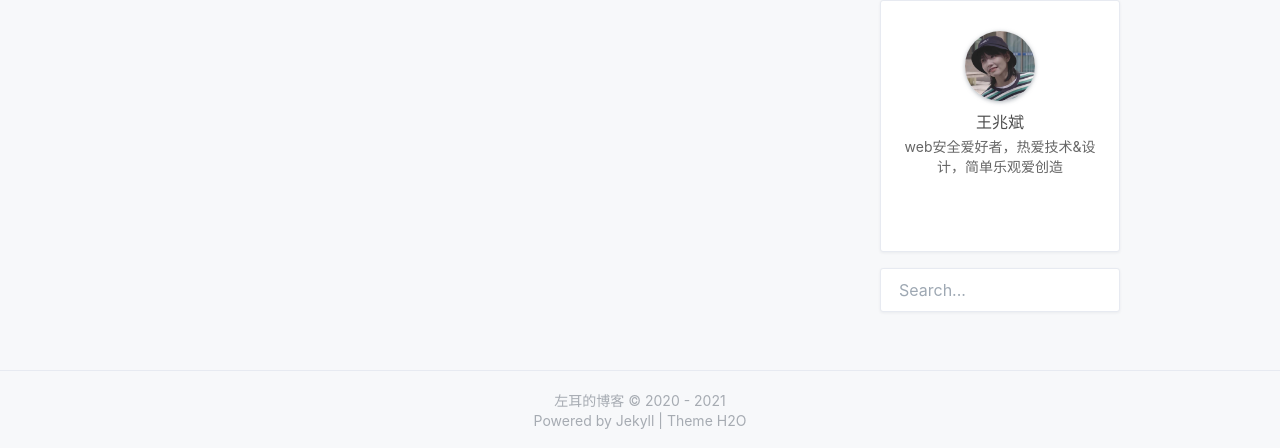
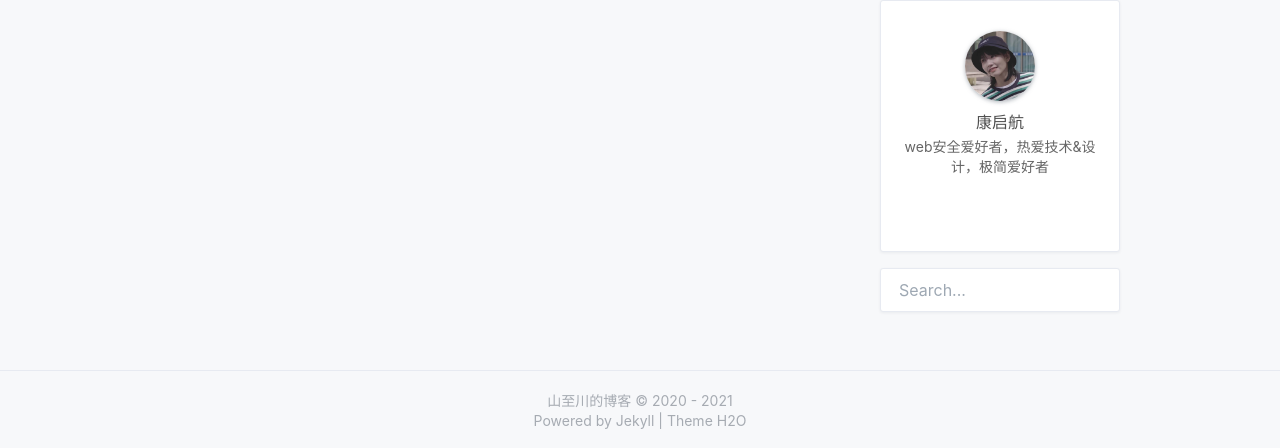
Before and after one commit to youseiya/youseiya.github.io, a Jekyll site: the page built from index.html, in a window 1280 px wide and 951 px high. Shown: the part 500-948 px from the top of the window. Built offline with Jekyll 4.4.1, drawn with Linux system fonts in a browser that asks for light colours; nearby versions of some CDN libraries; the list of posts is cut into pages by our own code; a style sheet for code colours, icons or effects is not loaded.

Commit message:
Update _config.yml

```diff
--- a/_config.yml
+++ b/_config.yml
@@ -1,7 +1,7 @@
 # Site settings 配置站点
-title: '左耳的博客'
-description: '昵称左耳，千禧一代，web安全爱好者/伪极客/灵魂摄影师，热爱技术&设计。很高兴能在这里与你分享我对技术和生活的思考。'
-keyword: '王兆斌, 王兆斌的独立博客, 王兆斌的博客, 前端,web安全'
+title: '山至川的博客'
+description: '小生不才，web安全爱好者/伪极客/B站大学生，热爱技术&创作。很高兴能在这里记录自己并分享于你。'
+keyword: '康启航, 康启航的独立博客, 康启航的博客, 前端,web安全，初级算法'
 url: '' # your host
 
 # when build blog on server, if you don't need baseurl, you should leave this value blank.
@@ -24,9 +24,9 @@ footer:
   since: 2020
 
 # Author 配置博主信息
-author: '王兆斌'
-nickname: '左耳'
-bio: 'web安全爱好者，热爱技术&设计，简单乐观爱创造'
+author: '康启航'
+nickname: '山至川'
+bio: 'web安全爱好者，热爱技术&设计，极简爱好者'
 avatar: '/assets/img/1.jpg'
 
 # Search
```
